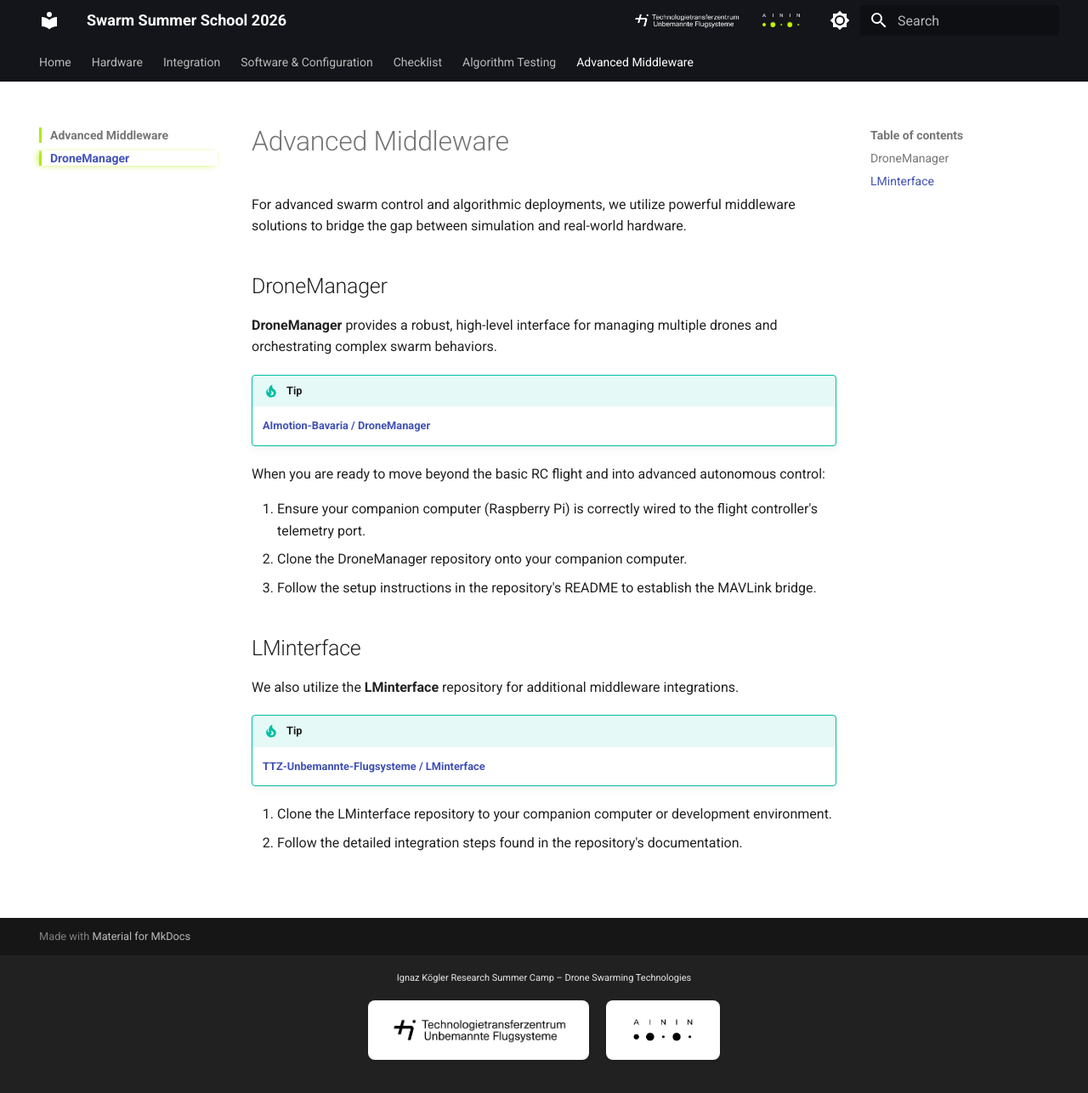
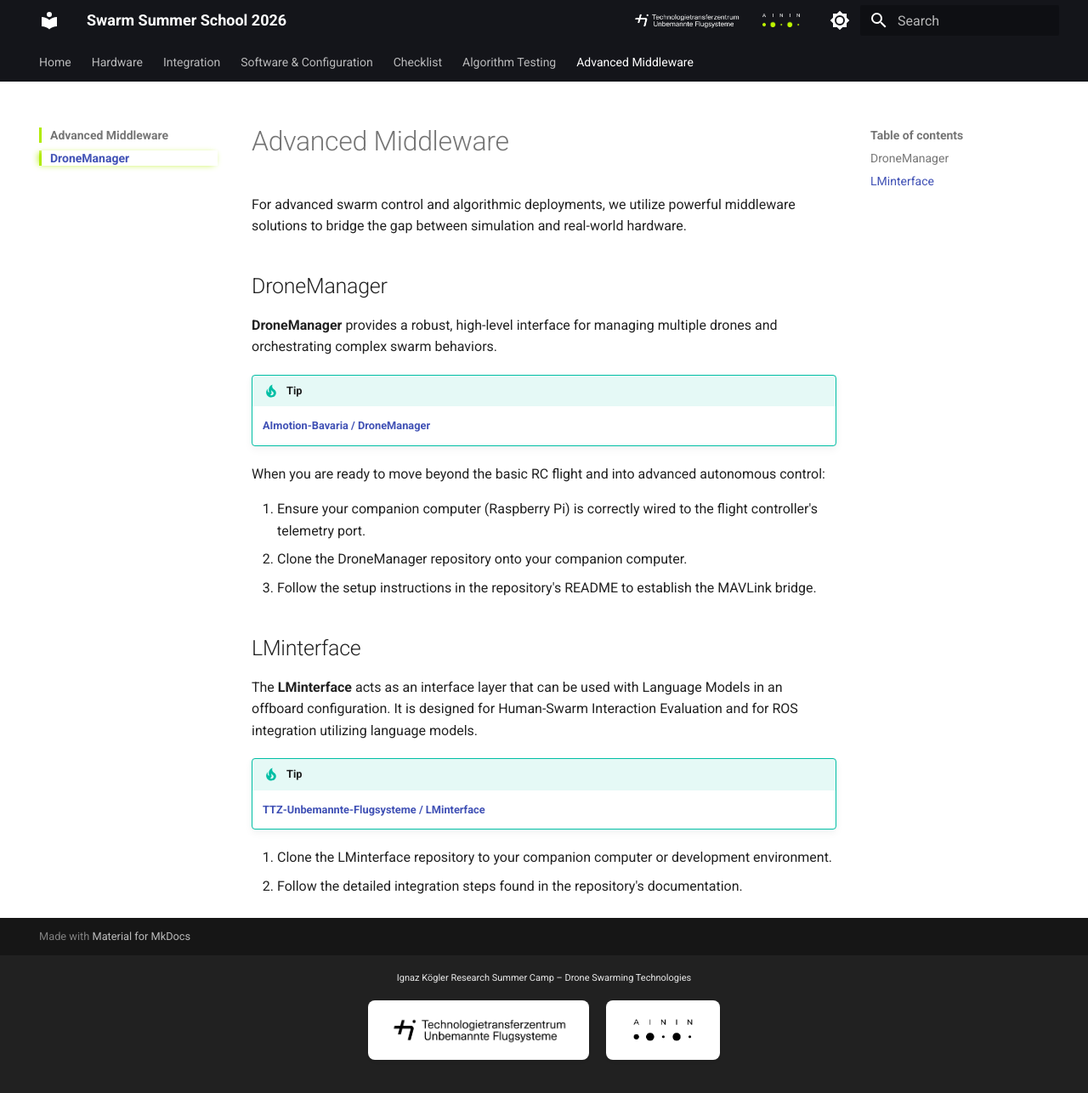
Before and after one commit to TTZ-Unbemannte-Flugsysteme/SwarmSummerSchool_2026, an MkDocs documentation site: the page built from docs/middleware/index.md, in a window 1280 px wide and 1287 px high. Shown: the whole window at 85% size. Built offline with MkDocs 1.6.1 and Material for MkDocs 9.7.7, drawn with Linux system fonts in a browser that asks for light colours.

Commit message:
docs: add detailed description for LMinterface

```diff
--- a/docs/middleware/index.md
+++ b/docs/middleware/index.md
@@ -17,7 +17,7 @@ When you are ready to move beyond the basic RC flight and into advanced autonomo
 
 ## LMinterface
 
-We also utilize the **LMinterface** repository for additional middleware integrations.
+The **LMinterface** acts as an interface layer that can be used with Language Models in an offboard configuration. It is designed for Human-Swarm Interaction Evaluation and for ROS integration utilizing language models.
 
 !!! tip
     **[TTZ-Unbemannte-Flugsysteme / LMinterface](https://github.com/TTZ-Unbemannte-Flugsysteme/LMinterface)**
```
